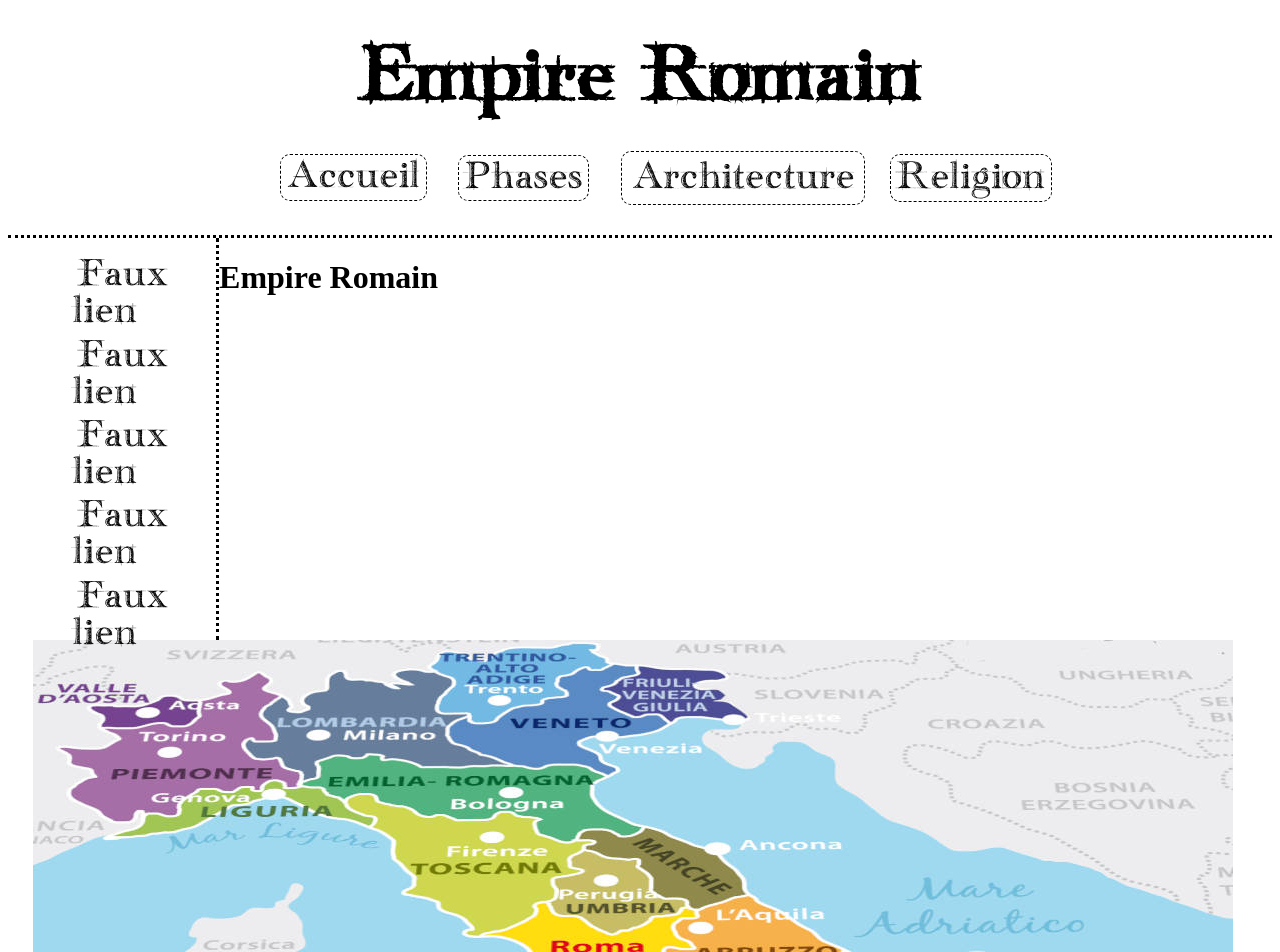
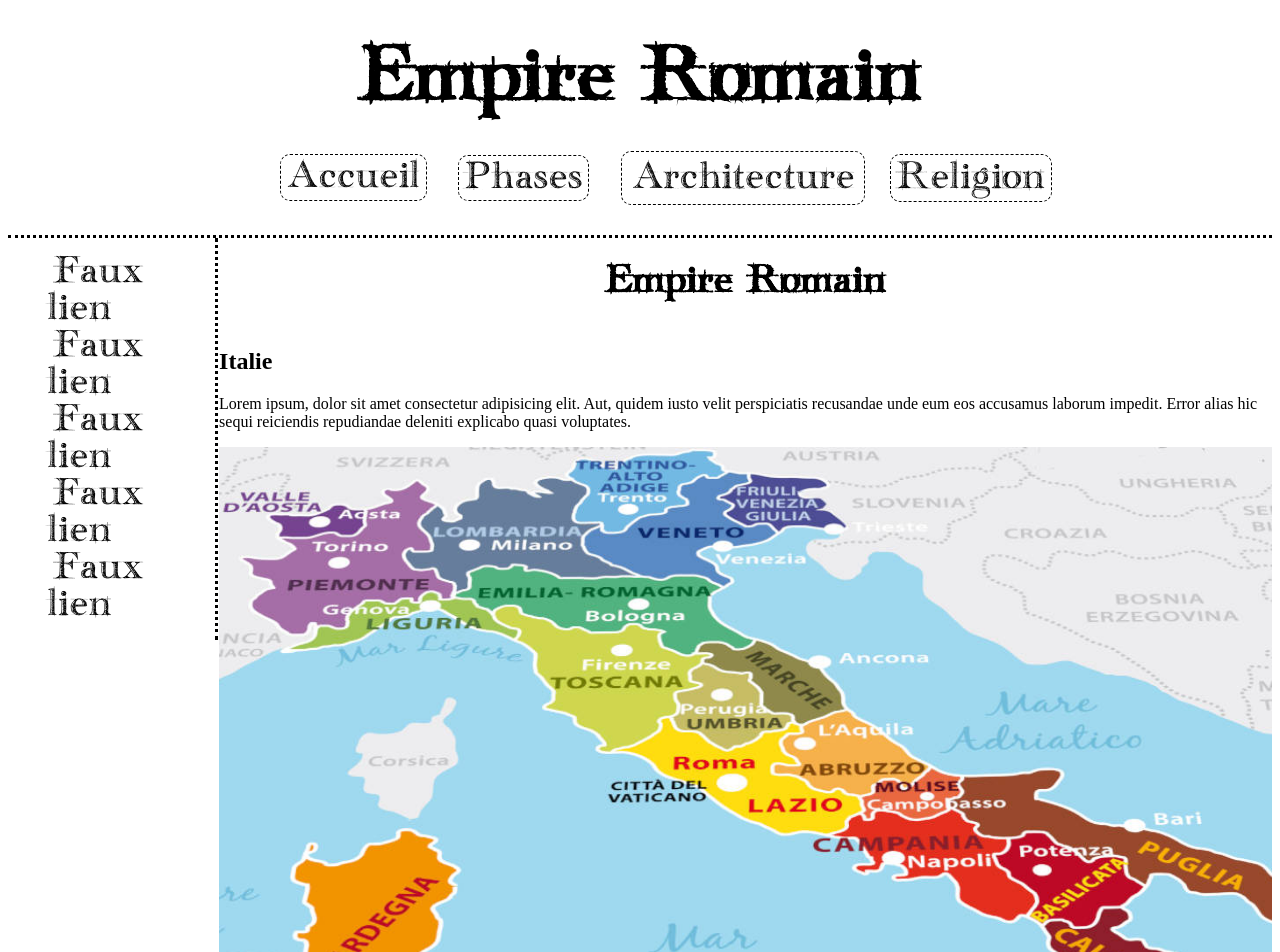
Before and after one commit to Baloo54/Empire_Romain, a plain HTML site: page index.html in a window 1280 px wide. Shown: the top 952 px of the page. Drawn offline with Linux system fonts and the light colour scheme.

Commit message:
bug résolu

```diff
--- a/fichierCss/article.css
+++ b/fichierCss/article.css
@@ -1,6 +1,23 @@
 
 .principale{
     display: grid;
-    grid-template-columns: 15% 75%;
+    grid-template-columns: 15% 85%;
     margin-left: 2%;
 }
+.article3{
+    display: flex;
+    flex-direction: column;
+    justify-content: center;
+    width: 100%;
+    grid-column: 2;
+    grid-row: 1;
+}
+.article3 h1{
+    font-size: 2em;
+    font-family: 'handwriting-draft_free-version';
+    text-align: center;
+}
+.article3 img{
+    width: 100%;
+    height: 100%;
+}
--- a/fichierCss/navbar.css
+++ b/fichierCss/navbar.css
@@ -6,7 +6,8 @@
 nav {
     grid-column-start: 1;
     border-right: dotted black 3px;
-    position: sticky;
+    position: fixed;
+    grid-column: 1;
 
 }
 
--- a/index.html
+++ b/index.html
@@ -19,7 +19,6 @@
                 <li><a href="pages/rubrique3.html">Religion</a></li>
             </ul>
         </header>
-        <div class="principale">
         <nav>
             <ul>
                 <li><a href="index.html">Faux lien</a></li>
@@ -29,14 +28,15 @@
                 <li><a href="index.html">Faux lien</a></li>
             </ul>
         </nav>
+        <div class="principale">
+            <article class="article3">
                 <h1 id="Empire">Empire Romain</h1>
-            <article class="article3">
-                <img src="images/regions-italie.jpg" alt="photo italie">
                 <div class="text">
                     <h2>Italie</h2>
                     <p>
-
+                        Lorem ipsum, dolor sit amet consectetur adipisicing elit. Aut, quidem iusto velit perspiciatis recusandae unde eum eos accusamus laborum impedit. Error alias hic sequi reiciendis repudiandae deleniti explicabo quasi voluptates.
                     </p>
+                    <img src="images/regions-italie.jpg" alt="photo italie">
                 </div>
             </article>
         </div>
```
Lines whose indentation alone changed are shown as unchanged.
